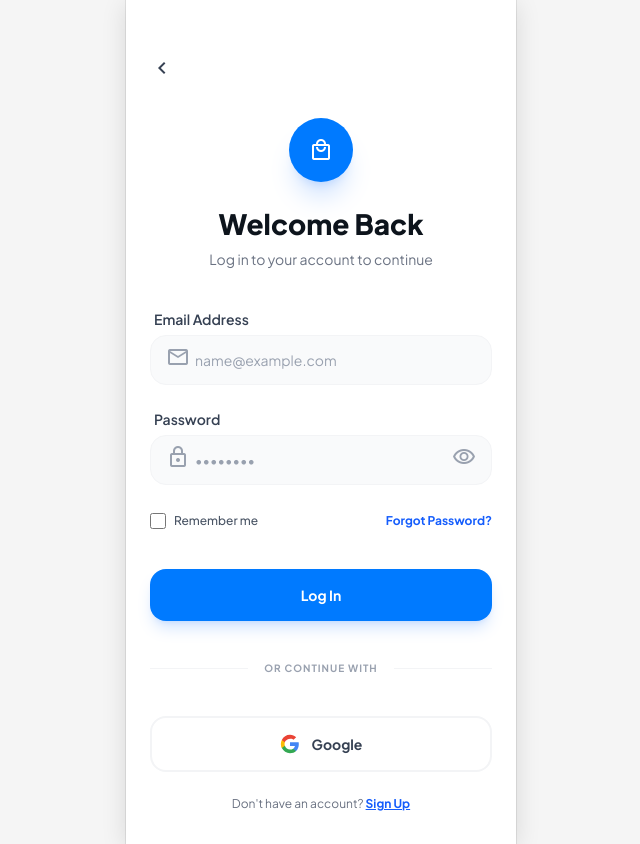
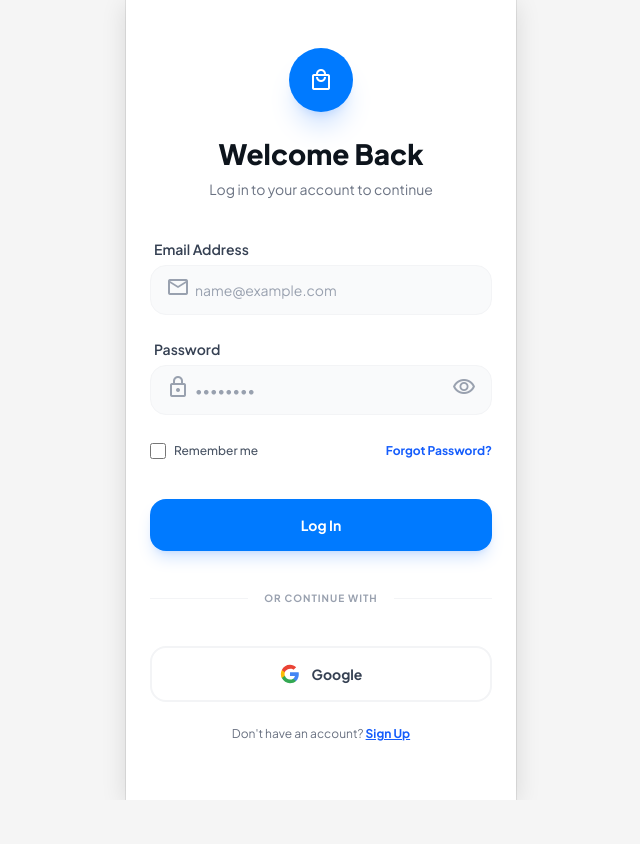
Before and after one commit to kcayme-agsx/nexus-app, a React (Vite) app: page / in a window 1280 px wide. Shown: the whole page, without its empty margins (319-959 px from the left). After the commit the page ends 800 px from the top, so only its background shows below. Built offline with nearby package versions, Linux system fonts and the light colour scheme.

Commit message:
fix: remove back button

```diff
--- a/src/pages/LoginPage.jsx
+++ b/src/pages/LoginPage.jsx
@@ -41,12 +41,6 @@ const LoginPage = () => {
 
   return (
     <div className="min-h-screen bg-white px-6 pt-12 pb-8 flex flex-col max-w-md mx-auto">
-      <div className="mb-6">
-        <button onClick={() => navigate(-1)} className="p-2 -ml-2 text-gray-700 hover:bg-gray-100 rounded-full transition-all">
-          <span className="material-symbols-outlined text-[24px]">chevron_left</span>
-        </button>
-      </div>
-
       <div className="flex flex-col items-center mb-10 text-center">
         <div className="w-16 h-16 bg-[#007AFF] rounded-full flex items-center justify-center mb-6 shadow-xl shadow-blue-500/20">
           <span className="material-symbols-outlined text-white text-[32px]">local_mall</span>
```
